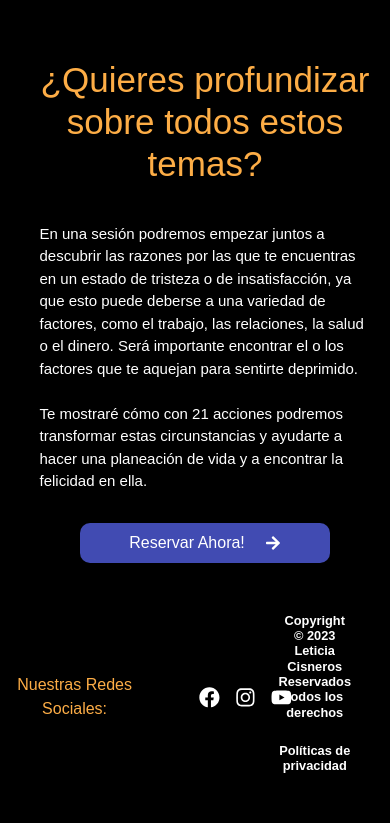
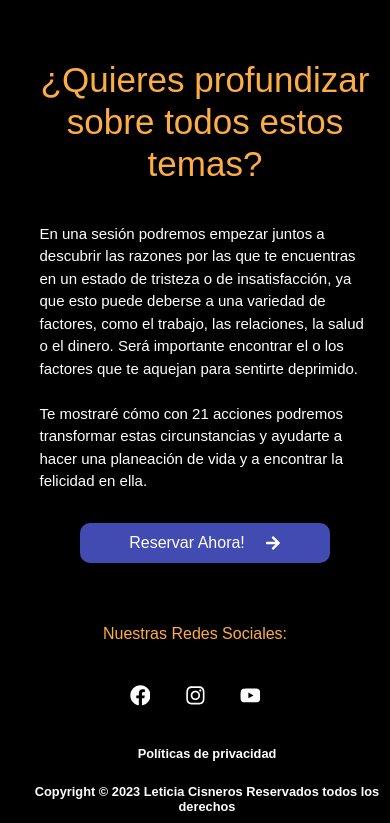
Before and after one commit to Jair-Academlo/lety_cisneros, a React (Vite) app: page /#/ in a window 390 px wide. Shown: the part 7286-8109 px from the top of the page. Before the commit the page ends 8088 px from the top, so only its background shows below. Built offline with nearby package versions, Linux system fonts and the light colour scheme; grey boxes are pictures that could not be loaded; a web font is replaced by a local one.

Commit message:
update changes

```diff
--- a/src/components/footer/footer.css
+++ b/src/components/footer/footer.css
@@ -1,7 +1,7 @@
 @import url('https://fonts.googleapis.com/css2?family=Cormorant&family=Cormorant+Garamond:wght@300&family=Metrophobic&family=Roboto:ital,wght@0,300;0,400;1,300;1,400&display=swap');
 
 .section-footer {
-    width: 90%;
+    width: 100%;
     height: 20vh;
     display: flex;
     flex-direction: row;
@@ -74,3 +74,40 @@
     font-weight: 600;
 
 }
+
+@media screen and (min-width: 350px) and (max-width: 1000px) {
+    .section-footer {
+        width: 100%;
+        display: flex;
+        flex-direction: column;
+        justify-content: center;
+        align-items: center;
+        padding-top: 50px;
+        gap: 30px;
+
+    }
+
+    .section-footer #siguenos-en {
+        width: 100%;
+        display: flex;
+        justify-content: center;
+        align-items: center;
+    }
+
+    .section-footer #footer-redes-sociales {
+        width: 100%;
+        display: inline-flex;
+        justify-content: center;
+        gap: 15px;
+        padding-left: 0;
+    }
+
+    .section-footer #footer-copyrigth {
+        width: 100%;
+        display: flex;
+        flex-direction: column-reverse;
+        justify-content: center;
+        align-items: center;
+        gap: 15px;
+    }
+}
```
